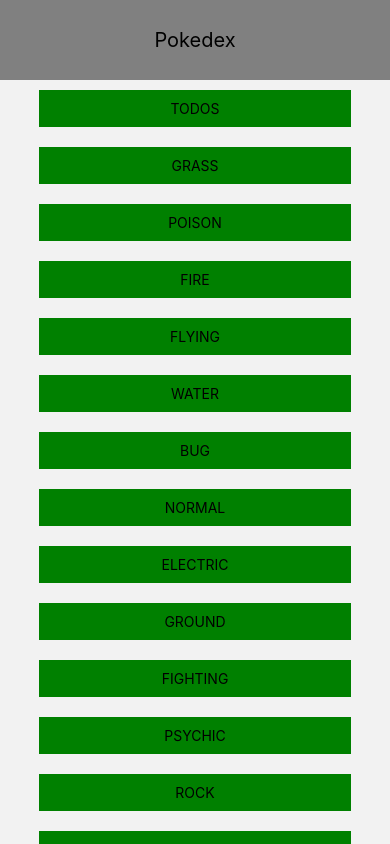
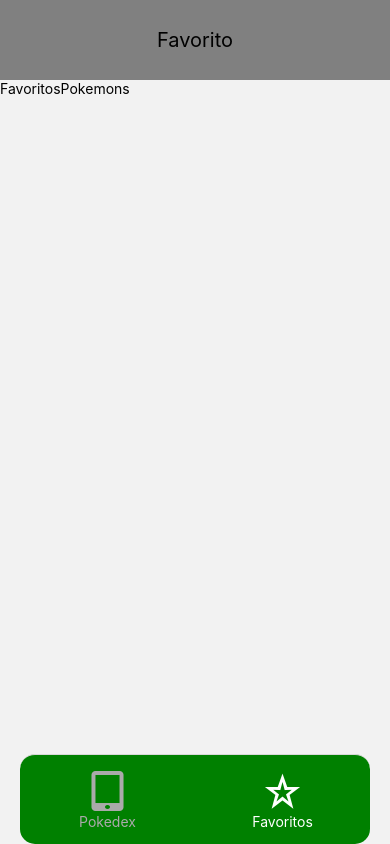
Before and after one commit to YesicaChui/pokedex_navigator_react_native, a React Native app: screen /FavoritosStack in a window 390 px wide. Built offline with nearby package versions, Linux system fonts and the light colour scheme.

Commit message:
agregando tabnavigator

```diff
--- a/App.js
+++ b/App.js
@@ -1,7 +1,7 @@
 import { StyleSheet, Text, View, StatusBar} from 'react-native';
 import TipoPokemon from './src/Screens/TipoPokemon';
 import ListPokemon from './src/Screens/ListPokemon';
-import Navigator from './src/navigation/Navigator';
+import TabNavigator from './src/navigation/TabNavigator';
 
 export default function App() {
   return (
@@ -9,7 +9,7 @@
       <StatusBar
         backgroundColor={"gray"}
       />
-      <Navigator />
+      <TabNavigator />
     </>
   );
 }
--- /dev/null
+++ b/src/Components/TabIcon.js
@@ -0,0 +1,24 @@
+import { StyleSheet, Text, View } from 'react-native'
+import {Entypo} from "@expo/vector-icons"
+import { EvilIcons } from '@expo/vector-icons';
+
+const TabIcon = ({icon,label,focused}) => {
+  return (
+    <View style={styles.container}>
+      <Entypo name={icon} size={40} color={focused ? "white" : "#aaa"}/>
+      <Text style={{...styles.text,...{color:focused ? "white" : "#aaa"}}}>{label}</Text>
+    </View>
+  )
+}
+
+export default TabIcon
+
+const styles = StyleSheet.create({
+    container:{
+        alignItems:"center"
+    },
+    text:{
+        color:"white",
+        textAlign:"center"
+    }
+})
--- /dev/null
+++ b/src/Screens/FavoritosPokemons.js
@@ -0,0 +1,14 @@
+import { StyleSheet, Text, View } from 'react-native'
+import React from 'react'
+
+const FavoritosPokemons = () => {
+  return (
+    <View>
+      <Text>FavoritosPokemons</Text>
+    </View>
+  )
+}
+
+export default FavoritosPokemons
+
+const styles = StyleSheet.create({})
--- /dev/null
+++ b/src/navigation/FavoritosStack.js
@@ -0,0 +1,27 @@
+import { StyleSheet, Text, View } from 'react-native'
+import FavoritosPokemons from '../Screens/FavoritosPokemons'
+import Header from '../Components/Header'
+
+import { createNativeStackNavigator } from '@react-navigation/native-stack'
+
+const Stack = createNativeStackNavigator()
+const FavoritosStack = () => {
+  return (
+    <Stack.Navigator
+        initialRouteName='Favorito'
+        screenOptions={
+            ({route})=>{
+                return {
+                    header : () => <Header title="Favorito"/>
+                }
+            }
+        }
+    >
+        <Stack.Screen name="Favorito" component={FavoritosPokemons} />
+    </Stack.Navigator>
+  )
+}
+
+export default FavoritosStack
+
+const styles = StyleSheet.create({})
--- a/src/navigation/Navigator.js
+++ /dev/null
@@ -1,34 +0,0 @@
-import { NavigationContainer } from '@react-navigation/native'
-import { createNativeStackNavigator } from '@react-navigation/native-stack'
-import TipoPokemon from '../Screens/TipoPokemon'
-import ListPokemon from '../Screens/ListPokemon'
-import DetallePokemon from '../Screens/DetallePokemon'
-import Header from '../Components/Header'
-const Stack = createNativeStackNavigator()
-
-const Navigator = () => {
-  return (
-    <NavigationContainer>
-    <Stack.Navigator
-        initialRouteName='Home'
-        screenOptions={
-            ({route})=>{
-                return {
-                    header : () => <Header title={
-                                        route.name === "Home" ? "Pokedex" :
-                                        route.name === "List" ? `Pokemons ${route.params.tipo.toUpperCase()}` :
-                                        "Detalle Pokemon"
-                    }               />
-                }
-            }
-        }
-    >
-      <Stack.Screen name="Home" component={TipoPokemon} />
-      <Stack.Screen name="List" component={ListPokemon} />
-      <Stack.Screen name="Detalle Pokemon" component={DetallePokemon} />
-    </Stack.Navigator>
-  </NavigationContainer>
-  )
-}
-
-export default Navigator
--- /dev/null
+++ b/src/navigation/PokemonStack.js
@@ -0,0 +1,35 @@
+import { StyleSheet, Text, View } from 'react-native'
+import TipoPokemon from '../Screens/TipoPokemon'
+import ListPokemon from '../Screens/ListPokemon'
+import DetallePokemon from '../Screens/DetallePokemon'
+import Header from '../Components/Header'
+import { createNativeStackNavigator } from '@react-navigation/native-stack'
+
+const Stack = createNativeStackNavigator()
+const PokemonStack = () => {
+  return (
+    <Stack.Navigator
+      initialRouteName='Home'
+      screenOptions={
+        ({ route }) => {
+          return {
+            header: () => <Header title={
+              route.name === "Home" ? "Pokedex" :
+                route.name === "List" ? `Pokemons ${route.params.tipo.toUpperCase()}` :
+                  "Detalle Pokemon"
+            } />
+          }
+        }
+      }
+    >
+      <Stack.Screen name="Home" component={TipoPokemon} />
+      <Stack.Screen name="List" component={ListPokemon} />
+      <Stack.Screen name="Detalle Pokemon" component={DetallePokemon} />
+    </Stack.Navigator>
+
+  )
+}
+
+export default PokemonStack
+
+const styles = StyleSheet.create({})
--- /dev/null
+++ b/src/navigation/TabNavigator.js
@@ -0,0 +1,56 @@
+import { NavigationContainer } from '@react-navigation/native'
+import PokemonStack from './PokemonStack'
+import { createBottomTabNavigator } from '@react-navigation/bottom-tabs'
+import FavoritosStack from './FavoritosStack'
+import { EvilIcons } from '@expo/vector-icons';
+import TabIcon from '../Components/TabIcon';
+import { StyleSheet } from 'react-native'
+
+const Tab = createBottomTabNavigator()
+
+const TabNavigator = () => {
+  return (
+    <NavigationContainer>
+      <Tab.Navigator
+        screenOptions={{
+          headerShown: false,
+          tabBarShowLabel: false,
+          tabBarStyle: styles.tabBar
+        }}
+      >
+        <Tab.Screen
+          name="PokemonStack"
+          component={PokemonStack}
+          options={{
+            tabBarIcon:({focused}) => <TabIcon icon="tablet" label="Pokedex" focused={focused}/>
+           }}
+        />
+        <Tab.Screen
+          name="FavoritosStack"
+          component={FavoritosStack}
+          options={{
+            tabBarIcon:({focused}) => <TabIcon icon="star-outlined" label="Favoritos" focused={focused}/>
+           }}
+        />
+      </Tab.Navigator>
+
+    </NavigationContainer>
+  )
+}
+
+export default TabNavigator
+
+const styles = StyleSheet.create({
+  tabBar:{
+    backgroundColor:"green",
+    elevation:4,
+    position:"absolute",
+    bottom:0,
+    left:20,
+    right:20,
+    borderRadius:15,
+    height:90
+
+
+  }
+})
```
Also changed, not shown: package.json (+5 -4 lines), 1 other file (tests, documents, lock files or other folders).
